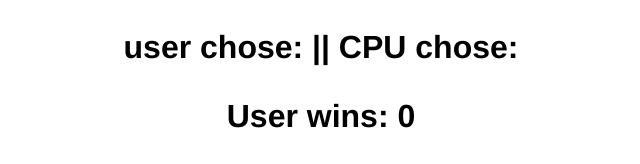
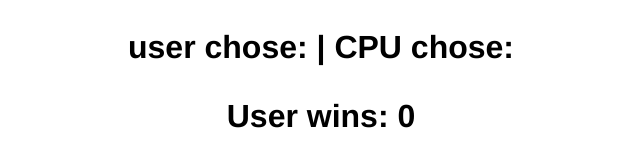
Before and after one commit to Darlin883/CSET-105-Weekly-Assignment-2, a plain HTML site: page idex.html in a window 1280 px wide. Shown: the part 367-531 px from the top of the page, 319-959 px from the left. Drawn offline with Linux system fonts and the light colour scheme.

Commit message:
changed how it looked

```diff
--- a/idex.html
+++ b/idex.html
@@ -28,7 +28,7 @@
     </div>
     <div class="underFlex"></div>
     <div class="" id="div">
-        <h3>user chose: <span id="userSelect"></span> || CPU chose: <span id="randomSelect"></span></h3>
+        <h3>user chose: <span id="userSelect"></span> | CPU chose: <span id="randomSelect"></span></h3>
         <h3>User wins: <span id="userScore">0</span></h3>
         <h3>Computer wins: <span id="cpuScore">0</span></h3>
         <h3>Ties: <span id="tieScore">0</span></h3>
```
